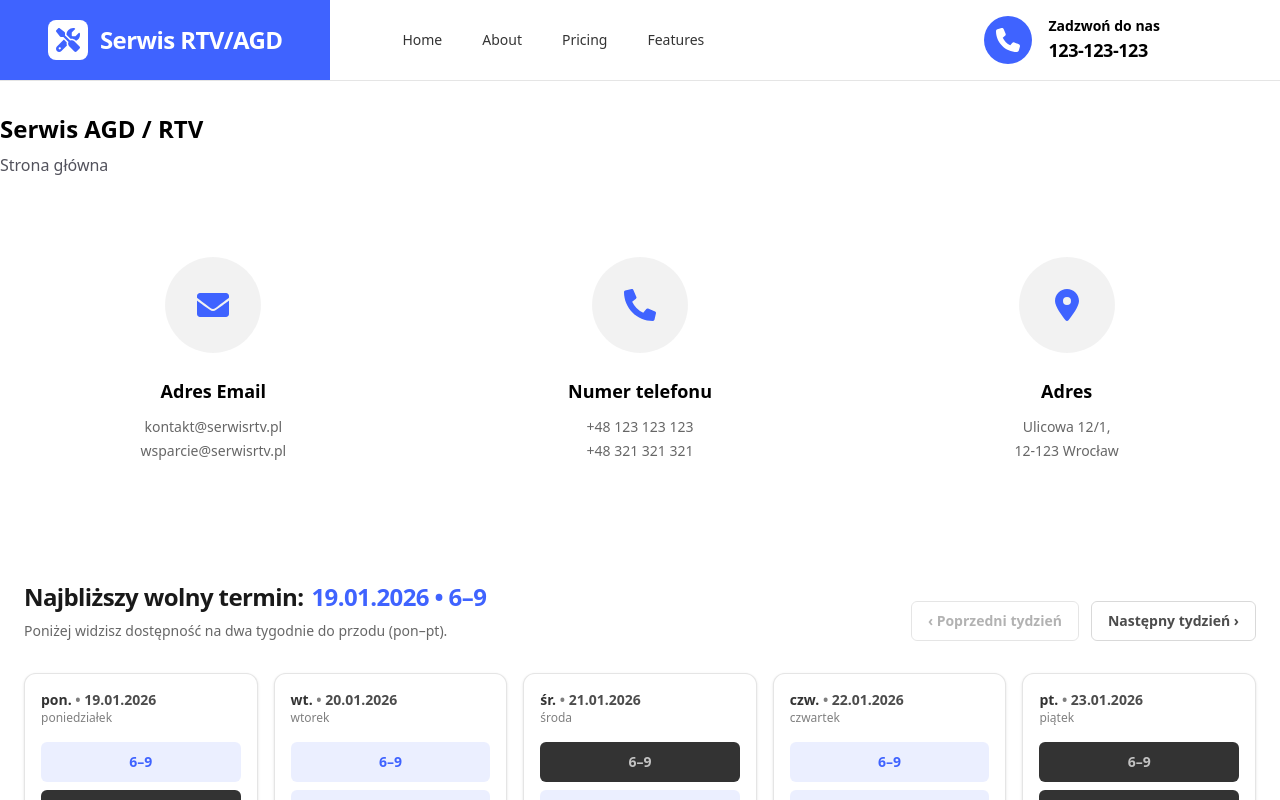
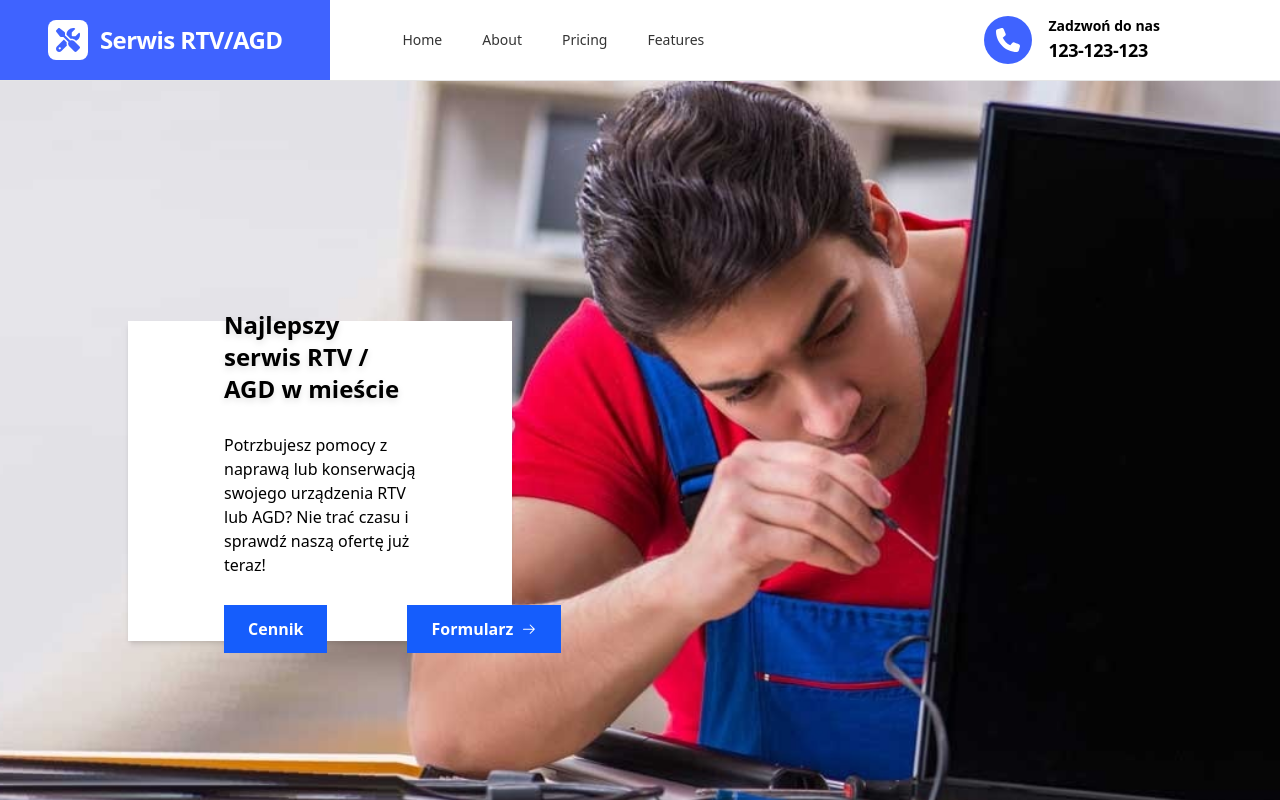
Before and after one commit to alpaqers/service_app, a React app in the folder frontend/: page / in a window 1280 px wide. Shown: the top 800 px of the page. Built offline with nearby package versions, Linux system fonts and the light colour scheme; the HTML template or start-up script is replaced by a standard one.

Commit message:
style: layout page adjustments

```diff
--- a/frontend/src/components/Layout.jsx
+++ b/frontend/src/components/Layout.jsx
@@ -6,7 +6,7 @@ export function Layout({ children }) {
       <div className="flex min-h-screen flex-col">
         <Header />
 
-        <main className="mx-auto w-screen py-8">
+        <main className="w-full">
           {children}
         </main>
         <Footer />
--- a/frontend/src/pages/Home.jsx
+++ b/frontend/src/pages/Home.jsx
@@ -7,16 +7,10 @@ import Landing from "../components/Landing/Landing";
 export function Home() {
     return (
       <>
-        <h1 className="text-2xl font-bold">Serwis AGD / RTV</h1>
-        <p className="mt-2 text-zinc-600">
-          Strona główna
-        </p>
-
+        <Landing />
+        <ContactForm />
+        <ServiceSlotsCarousel />
         <ContactInfoSection />
-        <ServiceSlotsCarousel />
-
-        <ContactForm />
-        <Landing />
       </>
     );
   }
```
